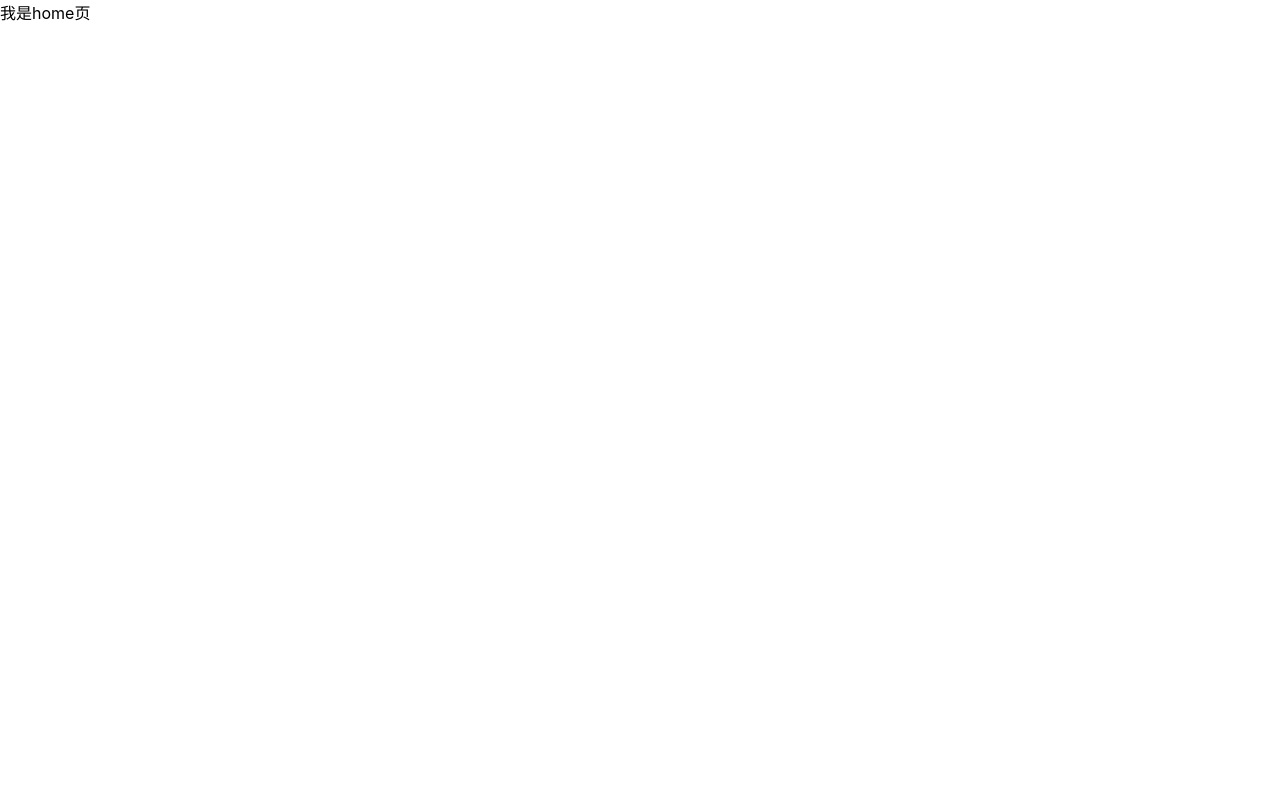
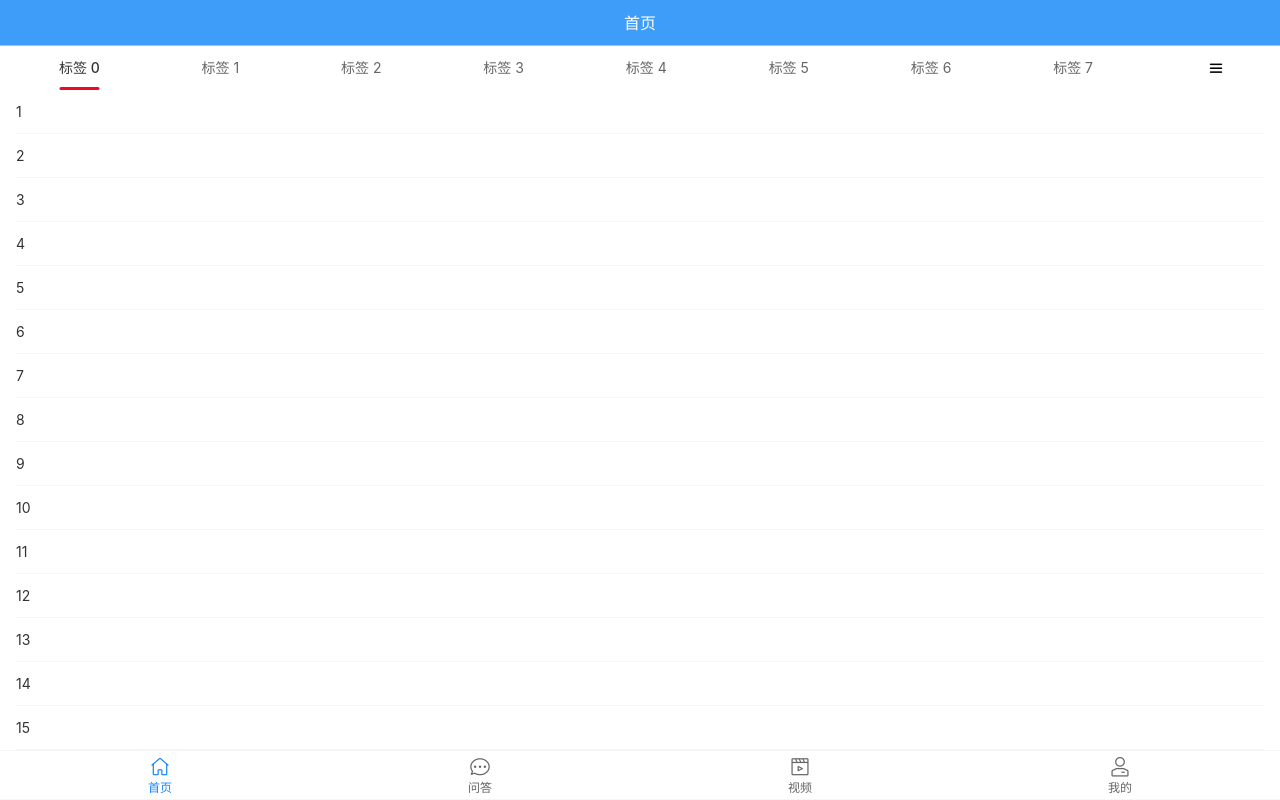
Before and after one commit to Mr-Xujj/heimatt, a Vue app: page /#/home in a window 1280 px wide. Shown: the top 800 px of the page. Built offline with nearby package versions, Linux system fonts and the light colour scheme.

Commit message:
首页布局完成

```diff
--- a/src/router/index.js
+++ b/src/router/index.js
@@ -6,6 +6,7 @@ import useVant from '../views/useVant'
 import Login from '../views/login'
 // 导入home页
 import home from '../views/home'
+import Layout from '../views/layout'
 Vue.use(VueRouter)
 
 const router = new VueRouter({
@@ -15,12 +16,23 @@ const router = new VueRouter({
       component: useVant
     },
     {
-      path: '/home',
-      component: home
+      path: '/',
+      redirect: '/home'
     },
     {
       path: '/login',
       component: Login
+    },
+    {
+      path: '/layout',
+      component: Layout,
+      children: [
+        {
+          path: '/home',
+          component: home
+        }
+      ]
+
     }
   ]
 })
--- a/src/views/home/index.vue
+++ b/src/views/home/index.vue
@@ -1,13 +1,100 @@
 <template>
-  <div>我是home页</div>
+  <div class="home">
+      <!-- NavBar 导航栏 -->
+    <van-nav-bar fixed="" class="navbar-login" title="首页" />
+    <!-- Tab标签页 -->
+    <van-tabs>
+  <van-tab v-for="(item, index) in 8" :title="'标签 ' + index" :key="index">
+    <!-- 下拉刷新 -->
+    <van-pull-refresh v-model="isLoading" @refresh="onRefresh">
+    <!-- list 上拉加载更多 -->
+    <van-list
+  v-model="loading"
+  :finished="finished"
+  finished-text="没有更多了"
+  @load="onLoad">
+  <van-cell v-for="(item, index) in list" :key="index" :title="item" />
+</van-list>
+</van-pull-refresh>
+  </van-tab>
+  <div class="mymenu">
+      <van-icon name="wap-nav" />
+    </div>
+</van-tabs>
+  </div>
 </template>
 
 <script>
 export default {
+  data () {
+    return {
+      list: [],
+      // 是否处于加载状态
+      loading: false,
+      // 数据是否加载完毕
+      finished: false,
+      count: 0,
+      isLoading: false
+    }
+  },
+  methods: {
+    onLoad () {
+      // 异步更新数据
+      // setTimeout 仅做示例，真实场景中一般为 ajax 请求
+      setTimeout(() => {
+        for (let i = 0; i < 10; i++) {
+          this.list.push(this.list.length + 1)
+        }
+
+        // 加载状态结束
+        this.loading = false
+
+        // 数据全部加载完成
+        if (this.list.length >= 40) {
+          this.finished = true
+        }
+      }, 1000)
+    },
+    onRefresh () {
+      setTimeout(() => {
+        this.$toast('刷新成功')
+        this.isLoading = false
+        this.count++
+      }, 1000)
+    }
+  }
 
 }
 </script>
 
-<style>
+<style lang="less">
 
+.home{
+  margin-bottom: 50px;
+  margin-top: 90px;
+  .navbar-login {
+  background-color: #3e9df8;
+  .van-nav-bar__title {
+    color: #fff;
+  }
+}
+.van-tabs__wrap {
+  position: fixed;
+  top: 46px;
+  left: 0px;
+  z-index: 999999;
+  width: 90%;
+};
+.mymenu {
+  position: fixed;
+  top: 46px;
+  right: 0;
+  z-index: 999;
+  height: 44px;
+  line-height: 44px;
+  width: 10%;
+  text-align: center;
+  font-weight: 700
+}
+}
 </style>
--- /dev/null
+++ b/src/views/layout/index.vue
@@ -0,0 +1,22 @@
+<template>
+  <div>
+      <router-view></router-view>
+      <!-- 底部导航栏 -->
+      <van-tabbar>
+  <van-tabbar-item icon="wap-home-o">首页</van-tabbar-item>
+  <van-tabbar-item icon="chat-o">问答</van-tabbar-item>
+  <van-tabbar-item icon="video-o">视频</van-tabbar-item>
+  <van-tabbar-item icon="manager-o">我的</van-tabbar-item>
+</van-tabbar>
+  </div>
+</template>
+
+<script>
+export default {
+
+}
+</script>
+
+<style>
+
+</style>
```
